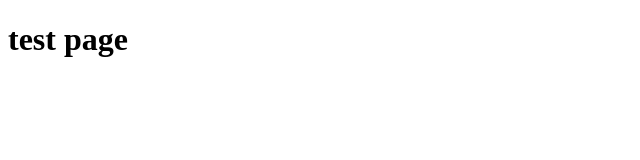
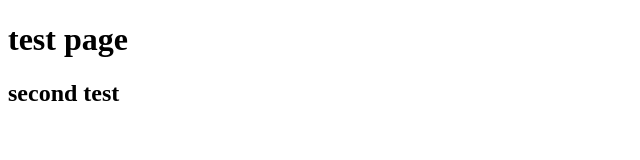
Before and after one commit to hoonseob/test001, a plain HTML site: page index.html in a window 1280 px wide. Shown: the whole page, without its empty margins (0-640 px from the left). Drawn offline with Linux system fonts and the light colour scheme.

Commit message:
second commit

```diff
--- a/index.html
+++ b/index.html
@@ -8,5 +8,6 @@
 </head>
 <body>
     <h1>test page</h1>
+    <h2>second test</h2>
 </body>
 </html>
```
